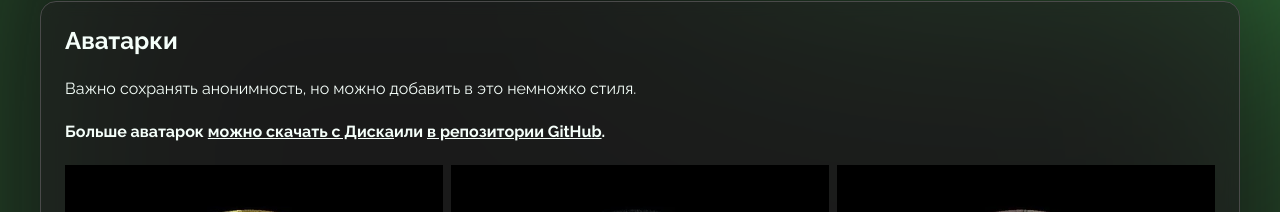
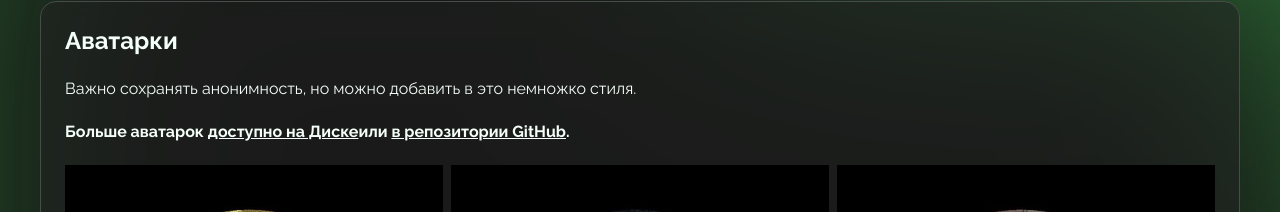
Before and after one commit to svbinf-ru/svbinf.ru, a Next.js app: page /materials/images in a window 1280 px wide. Shown: the part 220-432 px from the top of the page. Built offline with nearby package versions, Linux system fonts and the light colour scheme.

Commit message:
Update page.tsx

```diff
--- a/app/materials/images/page.tsx
+++ b/app/materials/images/page.tsx
@@ -36,9 +36,9 @@ export default function Images() {
                             href="https://disk.yandex.ru/d/KcMaRe81-k5ouw"
                             target="_blank"
                         >
-                            можно скачать с Диска
+                            доступно на Диске
                         </a>
-                        или{' '}
+                         или{' '}
                         <a
                             href="https://github.com/svb369-ru/avatars"
                             target="_blank"
```
